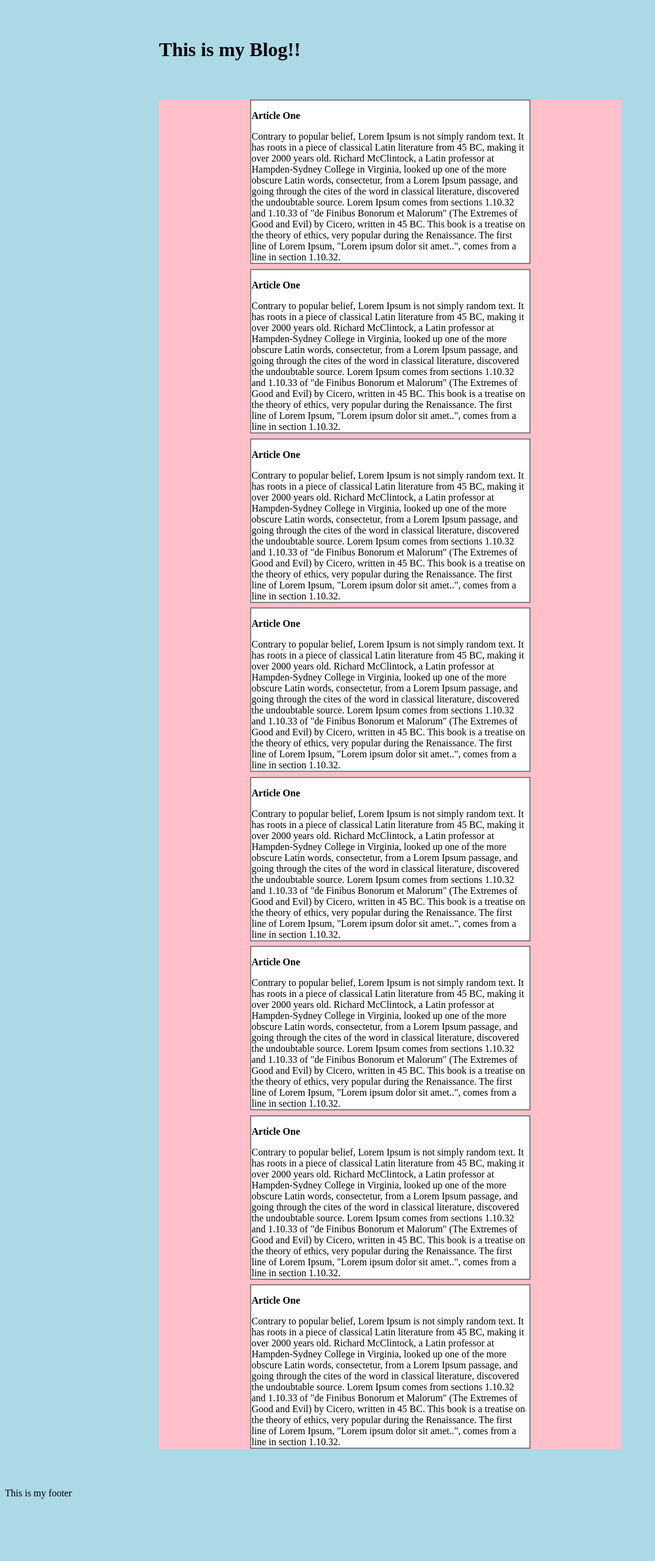
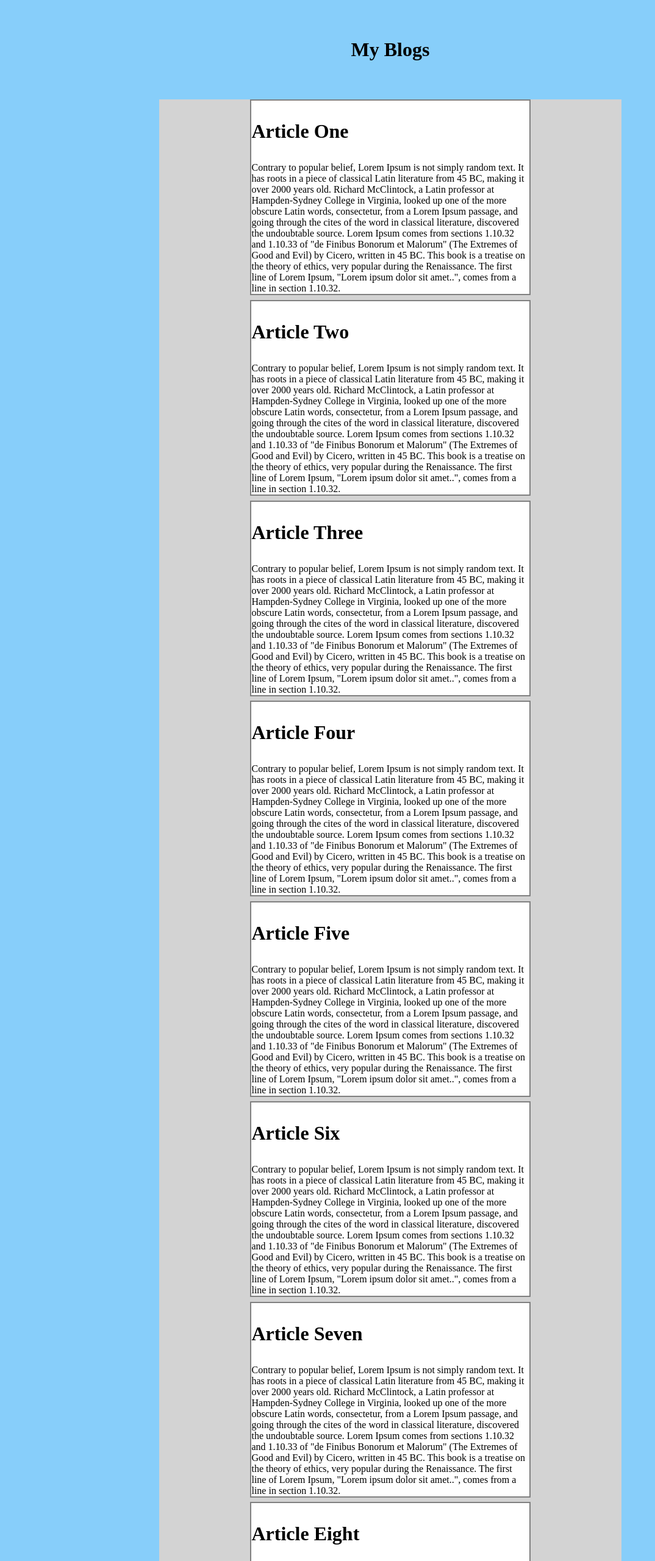
Before and after one commit to Arangel4/ACA_web101_Ariana_Rangel2, a plain HTML site: page myPortfolio/src/blog.html in a window 1280 px wide. Shown: the top 2560 px of the page at 61% size, without its empty margins (0-1074 px from the left). Before the commit the page ends 2466 px from the top, so only its background shows below. Drawn offline with Linux system fonts and the light colour scheme.

Commit message:
More Updates

```diff
--- a/myPortfolio/src/blog.html
+++ b/myPortfolio/src/blog.html
@@ -9,7 +9,7 @@
 </head>
 <body>
     <header>
-        <h1>This is my Blog!!</h1>
+        <h1>My Blogs</h1>
     </header>
         <main>
             <article>
@@ -17,35 +17,43 @@
                 Contrary to popular belief, Lorem Ipsum is not simply random text. It has roots in a piece of classical Latin literature from 45 BC, making it over 2000 years old. Richard McClintock, a Latin professor at Hampden-Sydney College in Virginia, looked up one of the more obscure Latin words, consectetur, from a Lorem Ipsum passage, and going through the cites of the word in classical literature, discovered the undoubtable source. Lorem Ipsum comes from sections 1.10.32 and 1.10.33 of "de Finibus Bonorum et Malorum" (The Extremes of Good and Evil) by Cicero, written in 45 BC. This book is a treatise on the theory of ethics, very popular during the Renaissance. The first line of Lorem Ipsum, "Lorem ipsum dolor sit amet..", comes from a line in section 1.10.32.
             </article>
             <article>
-                <h3>Article One</h3>
+                <h3>Article Two</h3>
                 Contrary to popular belief, Lorem Ipsum is not simply random text. It has roots in a piece of classical Latin literature from 45 BC, making it over 2000 years old. Richard McClintock, a Latin professor at Hampden-Sydney College in Virginia, looked up one of the more obscure Latin words, consectetur, from a Lorem Ipsum passage, and going through the cites of the word in classical literature, discovered the undoubtable source. Lorem Ipsum comes from sections 1.10.32 and 1.10.33 of "de Finibus Bonorum et Malorum" (The Extremes of Good and Evil) by Cicero, written in 45 BC. This book is a treatise on the theory of ethics, very popular during the Renaissance. The first line of Lorem Ipsum, "Lorem ipsum dolor sit amet..", comes from a line in section 1.10.32.
             </article>
             <article>
-                <h3>Article One</h3>
+                <h3>Article Three</h3>
                 Contrary to popular belief, Lorem Ipsum is not simply random text. It has roots in a piece of classical Latin literature from 45 BC, making it over 2000 years old. Richard McClintock, a Latin professor at Hampden-Sydney College in Virginia, looked up one of the more obscure Latin words, consectetur, from a Lorem Ipsum passage, and going through the cites of the word in classical literature, discovered the undoubtable source. Lorem Ipsum comes from sections 1.10.32 and 1.10.33 of "de Finibus Bonorum et Malorum" (The Extremes of Good and Evil) by Cicero, written in 45 BC. This book is a treatise on the theory of ethics, very popular during the Renaissance. The first line of Lorem Ipsum, "Lorem ipsum dolor sit amet..", comes from a line in section 1.10.32.
             </article>
             <article>
-                <h3>Article One</h3>
+                <h3>Article Four</h3>
                 Contrary to popular belief, Lorem Ipsum is not simply random text. It has roots in a piece of classical Latin literature from 45 BC, making it over 2000 years old. Richard McClintock, a Latin professor at Hampden-Sydney College in Virginia, looked up one of the more obscure Latin words, consectetur, from a Lorem Ipsum passage, and going through the cites of the word in classical literature, discovered the undoubtable source. Lorem Ipsum comes from sections 1.10.32 and 1.10.33 of "de Finibus Bonorum et Malorum" (The Extremes of Good and Evil) by Cicero, written in 45 BC. This book is a treatise on the theory of ethics, very popular during the Renaissance. The first line of Lorem Ipsum, "Lorem ipsum dolor sit amet..", comes from a line in section 1.10.32.
             </article>
             <article>
-                <h3>Article One</h3>
+                <h3>Article Five</h3>
                 Contrary to popular belief, Lorem Ipsum is not simply random text. It has roots in a piece of classical Latin literature from 45 BC, making it over 2000 years old. Richard McClintock, a Latin professor at Hampden-Sydney College in Virginia, looked up one of the more obscure Latin words, consectetur, from a Lorem Ipsum passage, and going through the cites of the word in classical literature, discovered the undoubtable source. Lorem Ipsum comes from sections 1.10.32 and 1.10.33 of "de Finibus Bonorum et Malorum" (The Extremes of Good and Evil) by Cicero, written in 45 BC. This book is a treatise on the theory of ethics, very popular during the Renaissance. The first line of Lorem Ipsum, "Lorem ipsum dolor sit amet..", comes from a line in section 1.10.32.
             </article>
             <article>
-                <h3>Article One</h3>
+                <h3>Article Six</h3>
                 Contrary to popular belief, Lorem Ipsum is not simply random text. It has roots in a piece of classical Latin literature from 45 BC, making it over 2000 years old. Richard McClintock, a Latin professor at Hampden-Sydney College in Virginia, looked up one of the more obscure Latin words, consectetur, from a Lorem Ipsum passage, and going through the cites of the word in classical literature, discovered the undoubtable source. Lorem Ipsum comes from sections 1.10.32 and 1.10.33 of "de Finibus Bonorum et Malorum" (The Extremes of Good and Evil) by Cicero, written in 45 BC. This book is a treatise on the theory of ethics, very popular during the Renaissance. The first line of Lorem Ipsum, "Lorem ipsum dolor sit amet..", comes from a line in section 1.10.32.
             </article>
             <article>
-                <h3>Article One</h3>
+                <h3>Article Seven</h3>
                 Contrary to popular belief, Lorem Ipsum is not simply random text. It has roots in a piece of classical Latin literature from 45 BC, making it over 2000 years old. Richard McClintock, a Latin professor at Hampden-Sydney College in Virginia, looked up one of the more obscure Latin words, consectetur, from a Lorem Ipsum passage, and going through the cites of the word in classical literature, discovered the undoubtable source. Lorem Ipsum comes from sections 1.10.32 and 1.10.33 of "de Finibus Bonorum et Malorum" (The Extremes of Good and Evil) by Cicero, written in 45 BC. This book is a treatise on the theory of ethics, very popular during the Renaissance. The first line of Lorem Ipsum, "Lorem ipsum dolor sit amet..", comes from a line in section 1.10.32.
             </article>
             <article>
-                <h3>Article One</h3>
+                <h3>Article Eight</h3>
+                Contrary to popular belief, Lorem Ipsum is not simply random text. It has roots in a piece of classical Latin literature from 45 BC, making it over 2000 years old. Richard McClintock, a Latin professor at Hampden-Sydney College in Virginia, looked up one of the more obscure Latin words, consectetur, from a Lorem Ipsum passage, and going through the cites of the word in classical literature, discovered the undoubtable source. Lorem Ipsum comes from sections 1.10.32 and 1.10.33 of "de Finibus Bonorum et Malorum" (The Extremes of Good and Evil) by Cicero, written in 45 BC. This book is a treatise on the theory of ethics, very popular during the Renaissance. The first line of Lorem Ipsum, "Lorem ipsum dolor sit amet..", comes from a line in section 1.10.32.
+            </article>
+            <article>
+                <h3>Article Nine</h3>
+                Contrary to popular belief, Lorem Ipsum is not simply random text. It has roots in a piece of classical Latin literature from 45 BC, making it over 2000 years old. Richard McClintock, a Latin professor at Hampden-Sydney College in Virginia, looked up one of the more obscure Latin words, consectetur, from a Lorem Ipsum passage, and going through the cites of the word in classical literature, discovered the undoubtable source. Lorem Ipsum comes from sections 1.10.32 and 1.10.33 of "de Finibus Bonorum et Malorum" (The Extremes of Good and Evil) by Cicero, written in 45 BC. This book is a treatise on the theory of ethics, very popular during the Renaissance. The first line of Lorem Ipsum, "Lorem ipsum dolor sit amet..", comes from a line in section 1.10.32.
+            </article>
+            <article>
+                <h3>Article Ten</h3>
                 Contrary to popular belief, Lorem Ipsum is not simply random text. It has roots in a piece of classical Latin literature from 45 BC, making it over 2000 years old. Richard McClintock, a Latin professor at Hampden-Sydney College in Virginia, looked up one of the more obscure Latin words, consectetur, from a Lorem Ipsum passage, and going through the cites of the word in classical literature, discovered the undoubtable source. Lorem Ipsum comes from sections 1.10.32 and 1.10.33 of "de Finibus Bonorum et Malorum" (The Extremes of Good and Evil) by Cicero, written in 45 BC. This book is a treatise on the theory of ethics, very popular during the Renaissance. The first line of Lorem Ipsum, "Lorem ipsum dolor sit amet..", comes from a line in section 1.10.32.
             </article>
         </main>
 
 </body>
-<footer>This is my footer</footer>
+<footer></footer>
 </html>
--- a/myPortfolio/src/style.css
+++ b/myPortfolio/src/style.css
@@ -1,16 +1,17 @@
 h1{
     width: 60%;
     margin: 5% auto;
+    text-align: center;
 }
 
 body{
-    background: lightblue;
+    background: lightskyblue;
 }
 
 main{
     width: 60%;
     margin: 5% auto;
-    background: pink;
+    background: lightgrey;
 }
 
 article{
@@ -21,5 +22,13 @@ article{
 }
 
 article > h3{
-    font-size: 1em;
+    font-size: 2em;
 }
+
+article:hover{
+    background: lightpink;
+}
+
+article:hover > h3{
+    color:#1940A9;
+}
```
